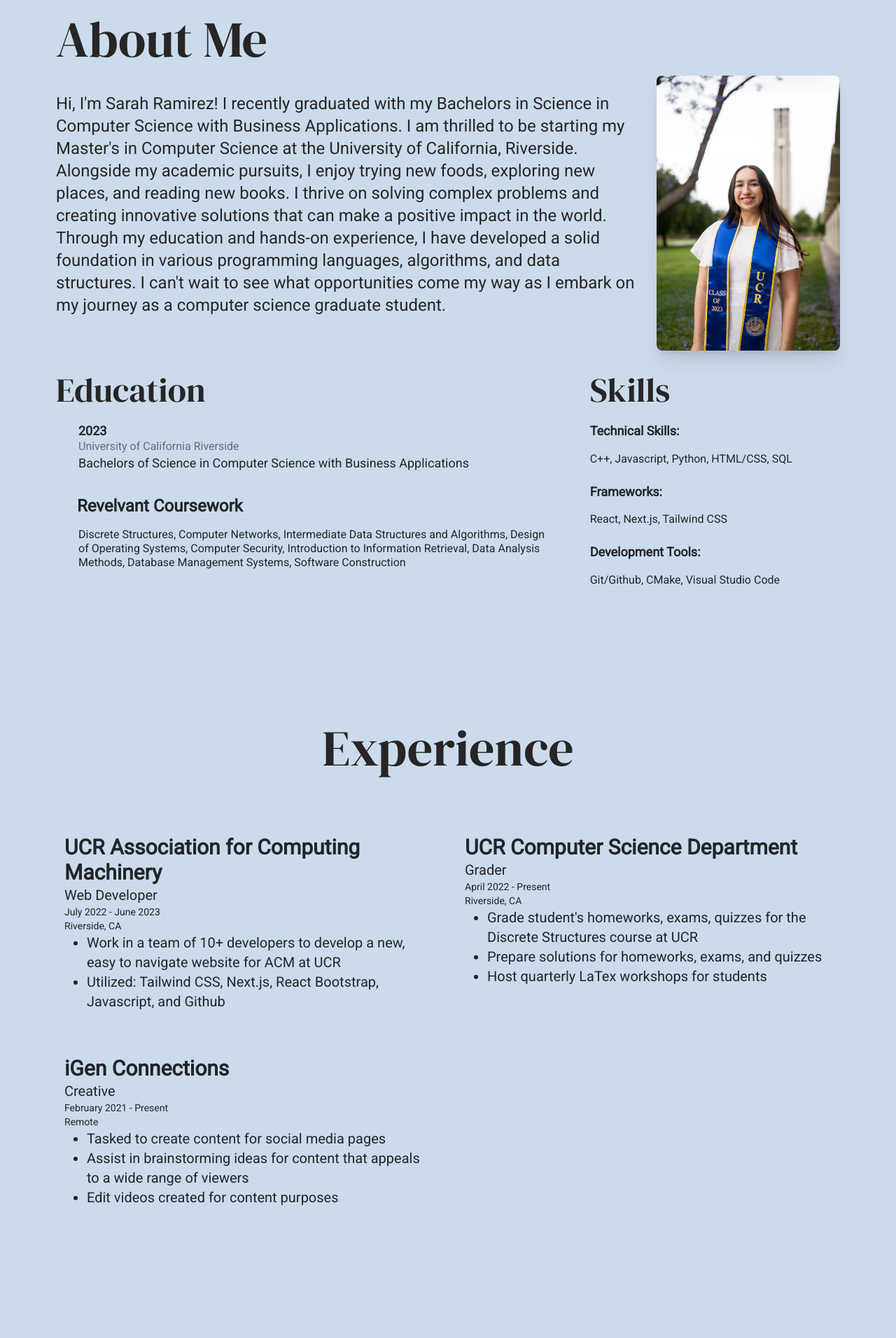
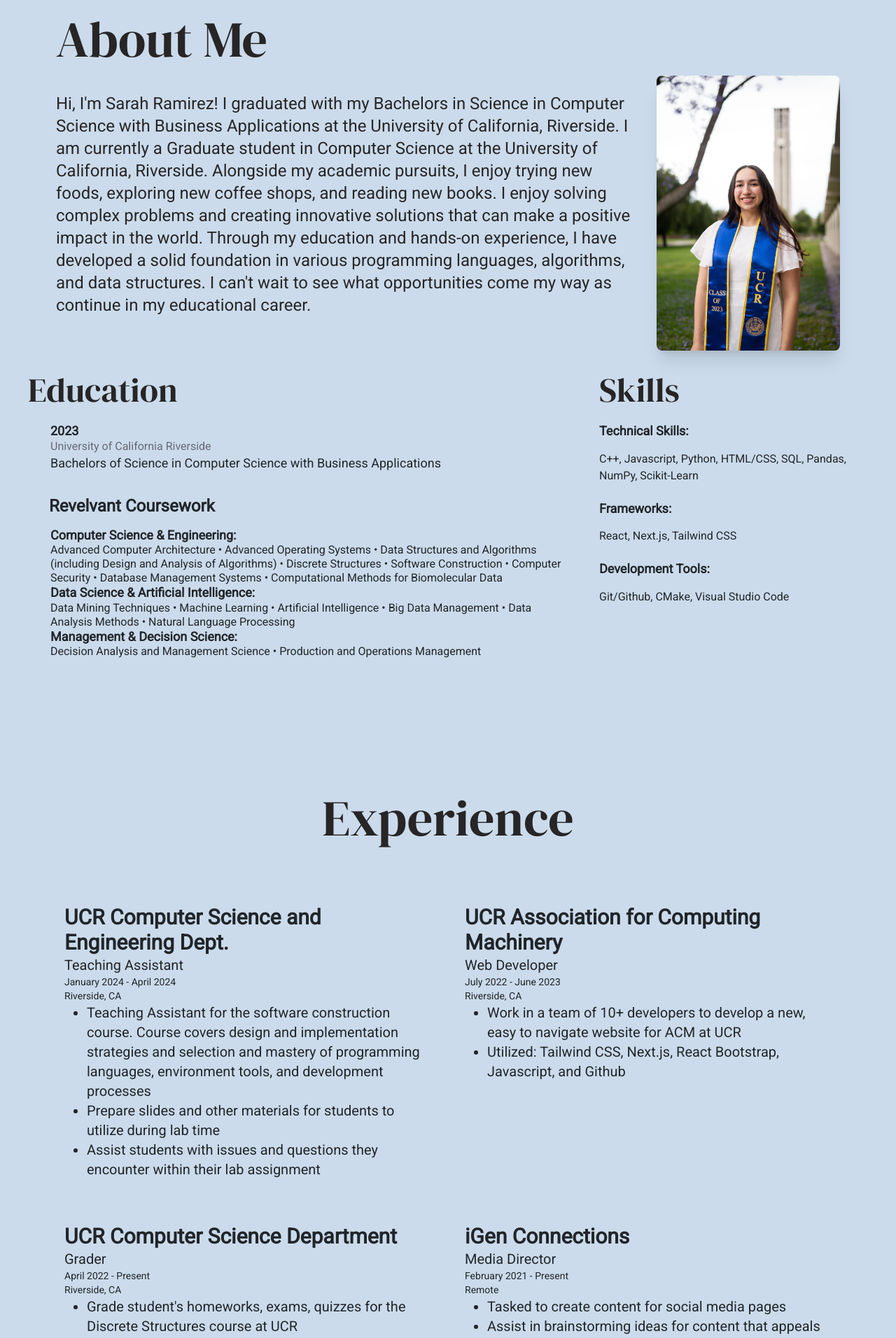
Before and after one commit to Sarah-Rami27/Sarah-Rami27.github.io, a Next.js app: page / in a window 1280 px wide. Shown: the part 860-2772 px from the top of the page at 70% size. Built offline with nearby package versions, Linux system fonts and the light colour scheme.

Commit message:
updates to about me section, projects, and navigation

```diff
--- a/components/AboutMe.js
+++ b/components/AboutMe.js
@@ -14,18 +14,17 @@ const AboutMe = () => {
           <Row className="place-content-center">
             <Col xs={12} lg={9}>
               <p className=" my-6 text-lg lg:text-xl xl:text-2xl text-darkbrown font-roboto text-left">
-                Hi, I'm Sarah Ramirez! I recently graduated with my Bachelors in
-                Science in Computer Science with Business Applications. I am
-                thrilled to be starting my Master's in Computer Science at the
+                Hi, I'm Sarah Ramirez! I graduated with my Bachelors in
+                Science in Computer Science with Business Applications at the University of California, Riverside. I am
+                currently a Graduate student in Computer Science at the
                 University of California, Riverside. Alongside my academic
-                pursuits, I enjoy trying new foods, exploring new places, and
-                reading new books. I thrive on solving complex problems and
+                pursuits, I enjoy trying new foods, exploring new coffee shops, and
+                reading new books. I enjoy solving complex problems and
                 creating innovative solutions that can make a positive impact in
                 the world. Through my education and hands-on experience, I have
                 developed a solid foundation in various programming languages,
                 algorithms, and data structures. I can't wait to see what
-                opportunities come my way as I embark on my journey as a
-                computer science graduate student.
+                opportunities come my way as continue in my educational career.
               </p>
             </Col>
             <Col xs={7} lg={3} className="flex-col">
@@ -39,7 +38,7 @@ const AboutMe = () => {
             </Col>
           </Row>
         </div>
-        <div className="flex flex-col px-20">
+        <div className="flex flex-col px-10">
           <Row>
             <Col md={12} lg={8}>
               <div>
@@ -66,12 +65,36 @@ const AboutMe = () => {
                   &emsp; Revelvant Coursework
                 </p>
                 <ul>
-                  <li className="leading-tight font-roboto text-left">
-                    Discrete Structures, Computer Networks, Intermediate Data
-                    Structures and Algorithms, Design of Operating Systems,
-                    Computer Security, Introduction to Information Retrieval,
-                    Data Analysis Methods, Database Management Systems, Software
-                    Construction
+                  <li className="text-lg font-bold leading-tight font-roboto text-left">
+                    Computer Science & Engineering:
+                  </li>
+                  <li className=" font-roboto leading-tight ">
+                      Advanced Computer Architecture
+                      &#x2022; Advanced Operating Systems
+                      &#x2022; Data Structures and Algorithms (including Design and Analysis of Algorithms)
+                      &#x2022; Discrete Structures
+                      &#x2022; Software Construction
+                      &#x2022; Computer Security
+                      &#x2022; Database Management Systems
+                      &#x2022; Computational Methods for Biomolecular Data
+                  </li>
+                  <li className="text-lg font-bold leading-tight font-roboto text-left">
+                    Data Science & Artificial Intelligence:
+                  </li>
+                  <li className="font-roboto leading-tight">
+                      Data Mining Techniques
+                      &#x2022; Machine Learning
+                      &#x2022; Artificial Intelligence
+                      &#x2022; Big Data Management
+                      &#x2022; Data Analysis Methods
+                      &#x2022; Natural Language Processing
+                  </li>
+                  <li className="text-lg font-bold leading-tight font-roboto text-left">
+                    Management & Decision Science:
+                  </li>
+                  <li className="font-roboto leading-tight">
+                      Decision Analysis and Management Science
+                      &#x2022; Production and Operations Management
                   </li>
                 </ul>
               </div>
@@ -87,7 +110,7 @@ const AboutMe = () => {
                   Technical Skills:
                 </p>
                 <p className="font-roboto text-left">
-                  C++, Javascript, Python, HTML/CSS, SQL
+                  C++, Javascript, Python, HTML/CSS, SQL, Pandas, NumPy, Scikit-Learn
                 </p>
               </div>
               <div className="mt-6">
--- a/components/Navigation.js
+++ b/components/Navigation.js
@@ -38,7 +38,7 @@ const Navigation = () => {
           </Nav.Link>
           <Nav.Link
             target="_blank"
-            href="/RamirezSarahResumefinv.pdf"
+            href="/RamirezSarahResumeV2724.pdf"
             className="font-serif-display text-1xl !text-darkbrown hover:!text-white"
           >
             Resume
--- a/components/Projects.js
+++ b/components/Projects.js
@@ -57,7 +57,7 @@ const Projects = () => {
                         <></>
                       ) : (
                         <a
-                          href={project.website}
+                          href={project.info}
                           rel="noopener noreferrer"
                           target="_blank"
                         >
--- a/components/data/experiences.js
+++ b/components/data/experiences.js
@@ -1,4 +1,15 @@
 const experiences = [
+  {
+    organization: "UCR Computer Science and Engineering Dept. ",
+    role: "Teaching Assistant",
+    location: "Riverside, CA",
+    duration: "January 2024 - April 2024",
+    description: [
+      "Teaching Assistant for the software construction course. Course covers design and implementation strategies and selection and mastery of programming languages, environment tools, and development processes",
+      "Prepare slides and other materials for students to utilize during lab time",
+      "Assist students with issues and questions they encounter within their lab assignment",
+    ],
+  },
   {
     organization: "UCR Association for Computing Machinery",
     role: "Web Developer",
@@ -22,7 +33,7 @@ const experiences = [
   },
   {
     organization: "iGen Connections",
-    role: "Creative",
+    role: "Media Director",
     location: "Remote",
     duration: "February 2021 - Present",
     description: [
--- a/components/data/project.js
+++ b/components/data/project.js
@@ -35,6 +35,15 @@ const project = [
     website: "https://sarah-rami27.github.io/cv/",
     info: "",
   },
+  {
+    title: "Malpractice Compensation Predictor",
+    technologies: "Python, BeautifulSoup, PyLucene, Flask",
+    description:
+      "Employed diverse regression methods for precise medical malpractice claim amount prediction. Implemented Scikit-Learn for varied regression models to predict malpractice claim amounts accurately. Implemented custom-built regression models for comparative analysis, refining predictions in medical malpractice scenarios.",
+    github: "https://github.com/Sarah-Rami27/Medical-Malpractice-Analysis",
+    website: "",
+    info: "https://drive.google.com/file/d/1TIgI0oqs3Q_DDxBF_-sHWN2jsCKdppIb/view?usp=sharing",
+  },
 ];
 
 export default project;
```
Also changed, not shown: 2 other files (tests, documents, lock files or other folders).
